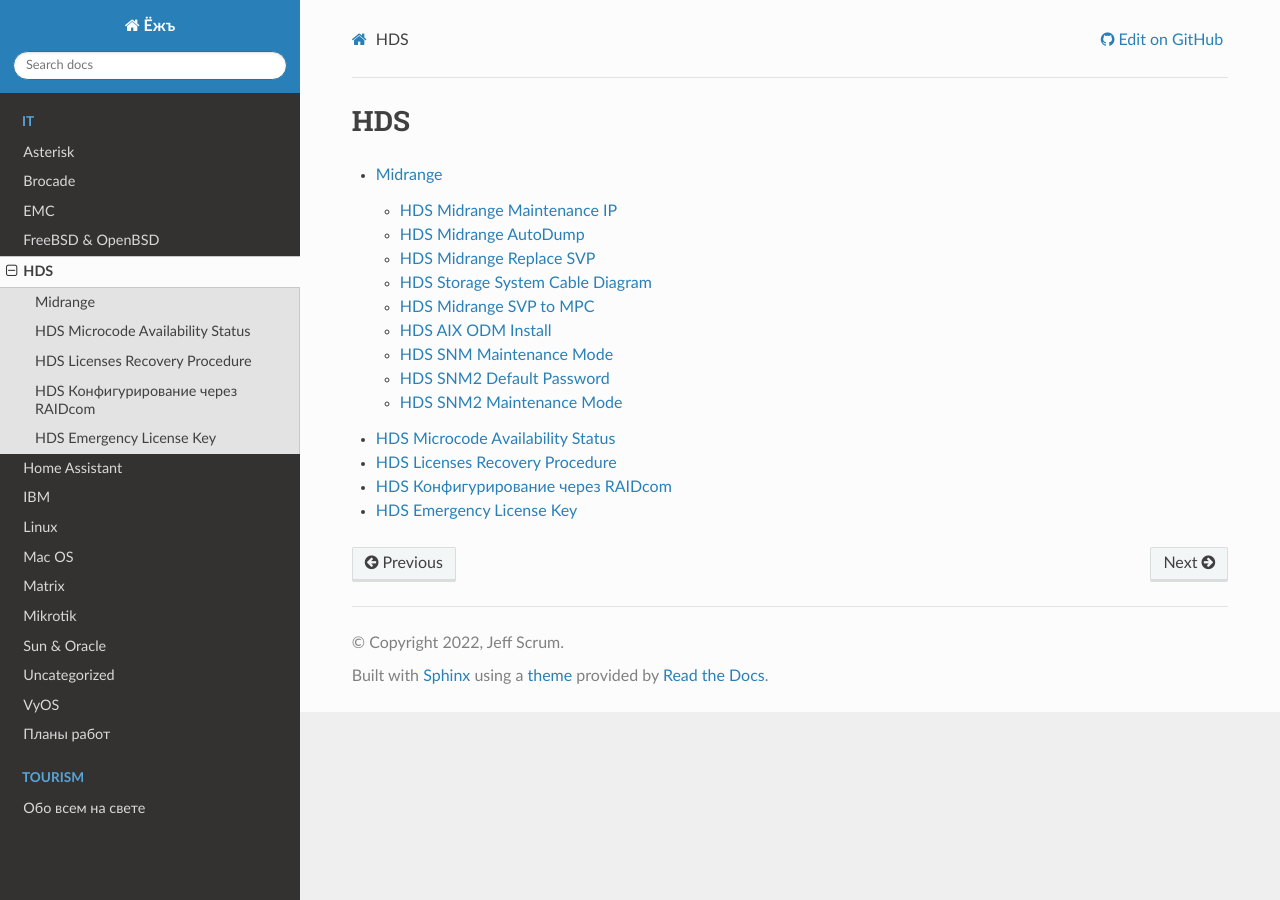
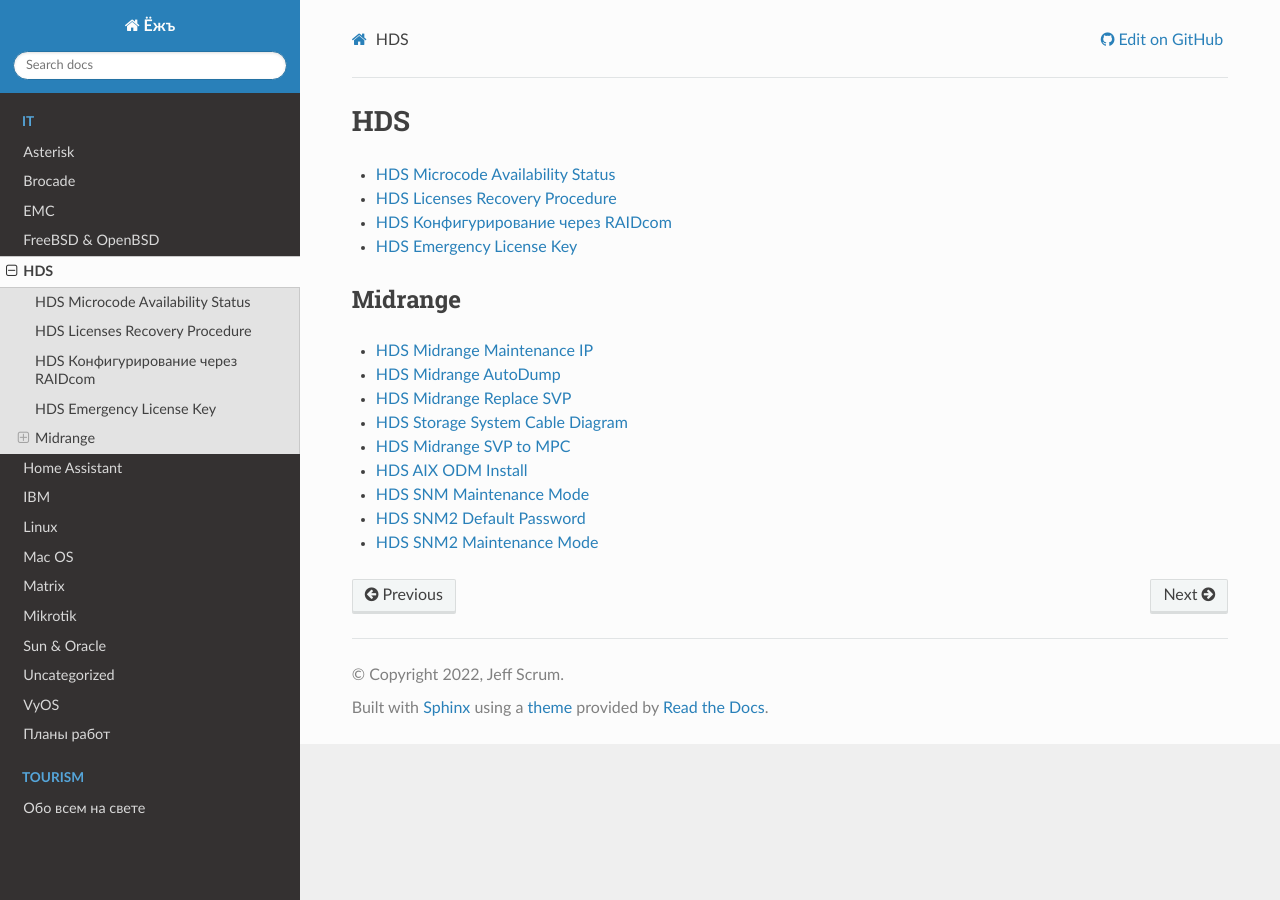
Before and after one commit to jeffscrum/jeffscrum.github.io, a Sphinx documentation site: the page built from source/hds/index.rst, in a window 1280 px wide. Built offline with Sphinx 7.4.7 and the Read the Docs theme 2.0.0, drawn with Linux system fonts in a browser that asks for light colours; part of the change alters nothing that is shown.

```diff
--- a/source/hds/index.rst
+++ b/source/hds/index.rst
@@ -4,10 +4,25 @@ HDS
 ===
 
 .. toctree::
-   :titlesonly:
+   :maxdepth: 1
 
-   midrange/index
    hds-midrange-rga-firmware
    hds-license-recovery.rst
    hds-raidcom
    hds-emergency-license-key
+
+Midrange
+--------
+
+.. toctree::
+   :maxdepth: 1
+
+   midrange/hds-midrange-maintenance-ip
+   midrange/hds-midrange-autodump
+   midrange/hds-midrange-replace-svp
+   midrange/hds-midrange-backend-cable-wiring-diagram
+   midrange/hds-midrange-svp-to-mpc
+   midrange/hds-midrange-aix-odm
+   midrange/hds-midrange-snm-maintenance-mode
+   midrange/hds-midrange-snm2-default-password
+   midrange/hds-midrange-snm2-maintenance-mode
```
